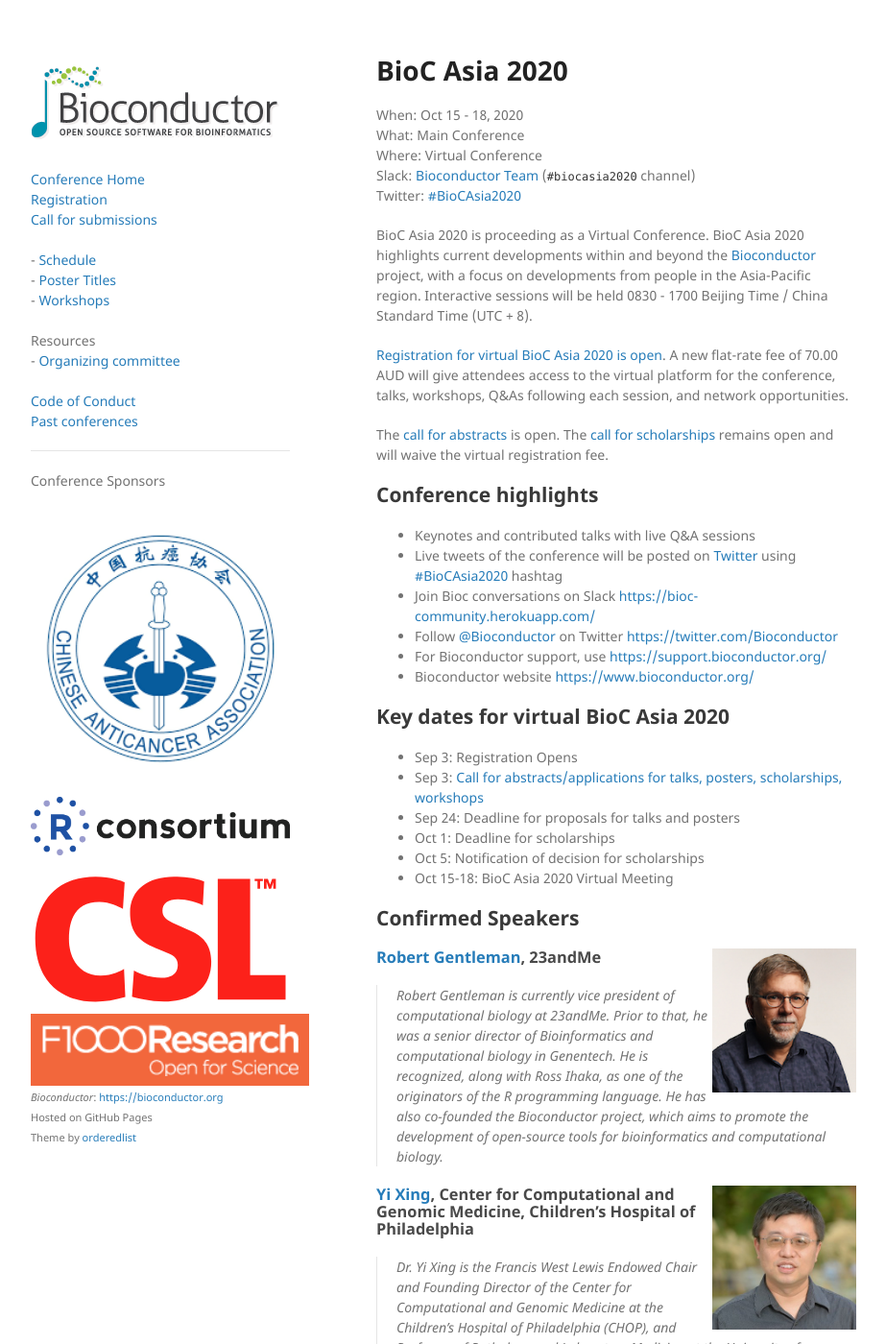
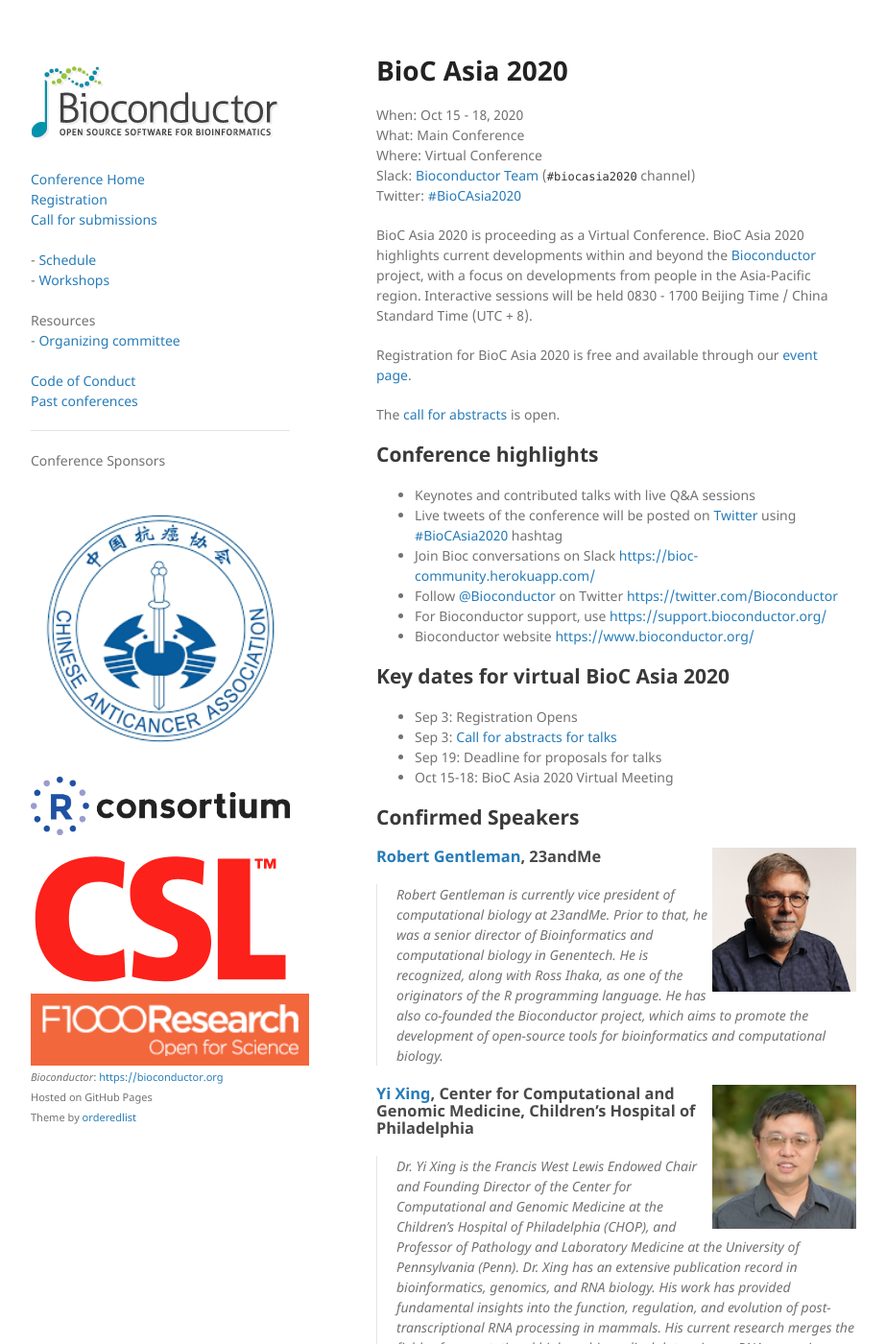
Before and after one commit to Bioconductor/BiocAsia2020, a Jekyll site: the page built from docs/index.md, in a window 1280 px wide and 1400 px high. Shown: the whole window at 96% size, without its empty margins (178-1101 px from the left). Built offline with Jekyll 4.4.1, drawn with Linux system fonts in a browser that asks for light colours.

Commit message:
Remove references to posters and lingering references to scholarships

```diff
--- a/docs/_layouts/default.html
+++ b/docs/_layouts/default.html
@@ -40,7 +40,7 @@
           - <a href="./schedule-day-four">Main Conference -- Day 4</a><br />
           -->
           - <a href="./schedule">Schedule</a><br />
-          - <a href="./posters">Poster Titles</a><br />
+<!--          - <a href="./posters">Poster Titles</a><br /> -->
           - <a href="./workshops">Workshops</a><br />
           <br />
           Resources<br />
--- a/docs/index.md
+++ b/docs/index.md
@@ -53,11 +53,9 @@ BioC Asia 2020 is proceeding as a Virtual Conference.
 BioC Asia 2020 highlights current developments within and beyond the [Bioconductor](https://www.bioconductor.org) project, with a focus on developments from people in the Asia-Pacific region.
 Interactive sessions will be held 0830 - 1700 Beijing Time / China Standard Time (UTC + 8).
 
-[Registration for virtual BioC Asia 2020 is open](https://biocasia2020.eventbrite.com.au).
-A new flat-rate fee of 70.00 AUD will give attendees access to the virtual platform for the conference, talks, workshops, Q&As following each session, and network opportunities.
+Registration for BioC Asia 2020 is free and available through our [event page](https://biocasia2020.eventbrite.com.au/).
 
 The [call for abstracts](./call-for-abstracts.md) is open.
-The [call for scholarships](./scholarships.md) remains open and will waive the virtual registration fee.
 
 ## Conference highlights
 
@@ -79,10 +77,8 @@ The [call for scholarships](./scholarships.md) remains open and will waive the v
 ## Key dates for virtual BioC Asia 2020
 
 - Sep 3: Registration Opens
-- Sep 3: [Call for abstracts/applications for talks, posters, scholarships, workshops](./call-for-abstracts.md)
-- Sep 24: Deadline for proposals for talks and posters
-- Oct 1: Deadline for scholarships
-- Oct 5: Notification of decision for scholarships
+- Sep 3: [Call for abstracts for talks](./call-for-abstracts.md)
+- Sep 19: Deadline for proposals for talks
 - Oct 15-18: BioC Asia 2020 Virtual Meeting
 
 ## Confirmed Speakers
```
Also changed, not shown: docs/posters.md (deleted, +0 -9 lines), docs/scholarships.md (deleted, +0 -16 lines).
